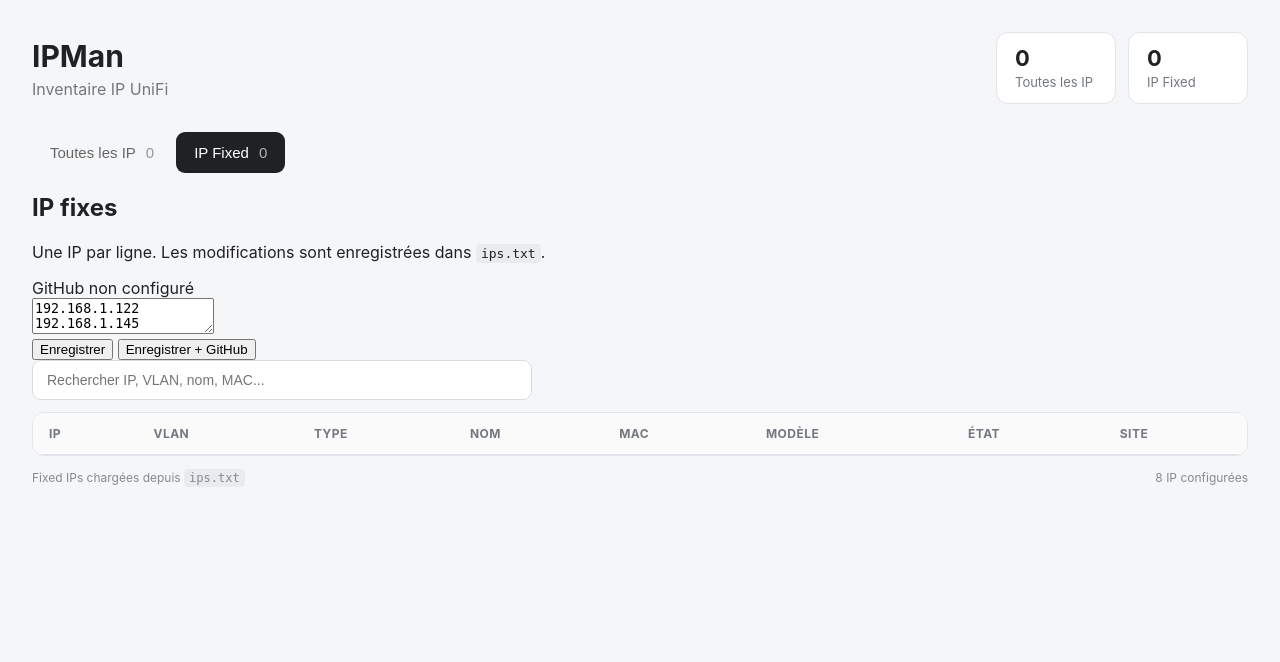
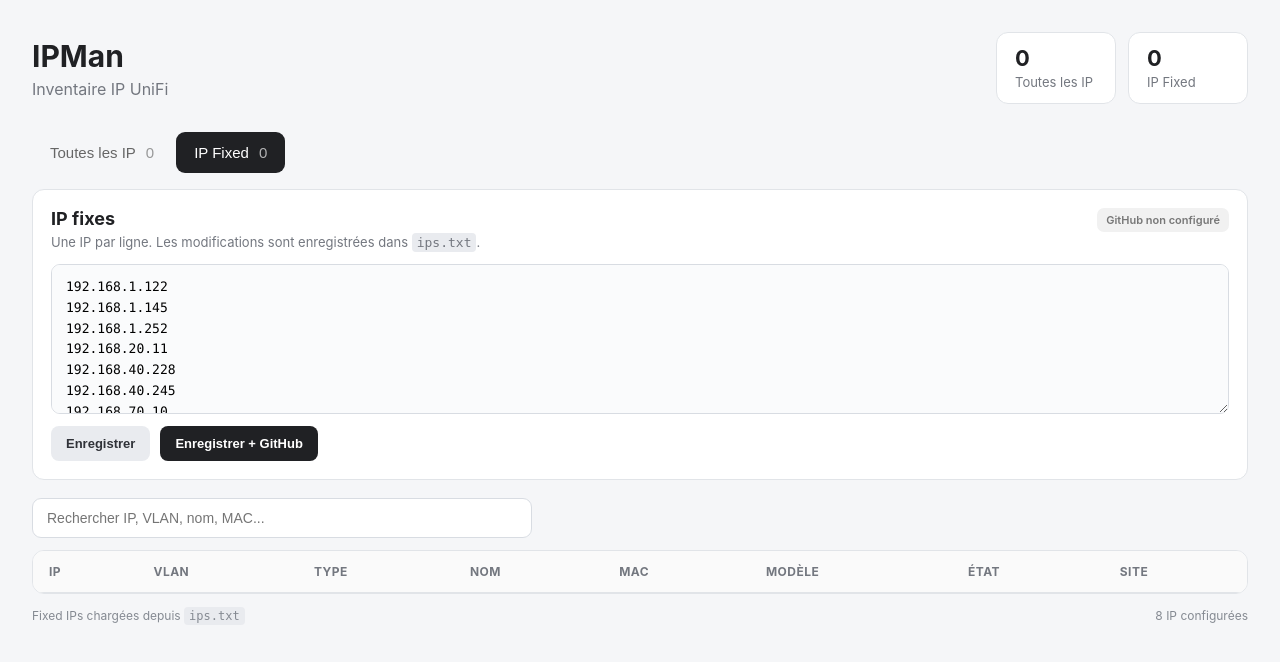
Before and after one commit to mfroger/ipman, a FastAPI app: page / in a window 1280 px wide, after a click that opens the changed part. Shown: the top 662 px of the page. Run offline with FastAPI, Linux system fonts and the light colour scheme; data that the repository does not hold is empty.

Commit message:
Style fixed IP editor

```diff
--- a/static/style.css
+++ b/static/style.css
@@ -10,7 +10,7 @@ body {
 }
 
 .container {
-    max-width: 1500px;
+    max-width: 1600px;
     margin: 0 auto;
     padding: 32px;
 }
@@ -208,6 +208,171 @@ tr:hover td {
     color: #d88900;
 }
 
+/* ============================================================
+   VLAN
+   ============================================================ */
+
+.vlan {
+    display: inline-block;
+    padding: 5px 10px;
+    border-radius: 7px;
+    font-size: 12px;
+    font-weight: 700;
+    background-color: #fef3c7;
+    color: #92400e;
+}
+
+.vlan-1 {
+    background-color: #e5e7eb;
+    color: #374151;
+}
+
+.vlan-20 {
+    background-color: #fee2e2;
+    color: #b91c1c;
+}
+
+.vlan-40 {
+    background-color: #dcfce7;
+    color: #15803d;
+}
+
+.vlan-50 {
+    background-color: #f3e8ff;
+    color: #7e22ce;
+}
+
+.vlan-70 {
+    background-color: #dbeafe;
+    color: #1d4ed8;
+}
+
+/* ============================================================
+   FIXED IP MANAGER
+   ============================================================ */
+
+.fixed-manager {
+    background: white;
+    border: 1px solid #e1e4e8;
+    border-radius: 12px;
+    padding: 18px;
+    margin-bottom: 18px;
+}
+
+.fixed-manager-header {
+    display: flex;
+    justify-content: space-between;
+    align-items: flex-start;
+    gap: 16px;
+    margin-bottom: 14px;
+}
+
+.fixed-manager h2 {
+    margin: 0;
+    font-size: 18px;
+}
+
+.fixed-manager p {
+    margin: 5px 0 0;
+    color: #73777f;
+    font-size: 13px;
+}
+
+.fixed-manager textarea {
+    display: block;
+    width: 100%;
+    min-height: 150px;
+    resize: vertical;
+    border: 1px solid #d8dce2;
+    border-radius: 9px;
+    padding: 12px 14px;
+    font-family: ui-monospace, SFMono-Regular, Menlo, monospace;
+    font-size: 13px;
+    line-height: 1.6;
+    outline: none;
+    background: #fafbfc;
+}
+
+.fixed-manager textarea:focus {
+    border-color: #777;
+    background: white;
+}
+
+.fixed-manager-actions {
+    display: flex;
+    align-items: center;
+    gap: 10px;
+    margin-top: 12px;
+    flex-wrap: wrap;
+}
+
+.button {
+    border: 0;
+    border-radius: 8px;
+    padding: 10px 15px;
+    font-size: 13px;
+    font-weight: 600;
+    cursor: pointer;
+}
+
+.button.primary {
+    background: #202124;
+    color: white;
+}
+
+.button.primary:hover {
+    background: #000;
+}
+
+.button.secondary {
+    background: #e9ebef;
+    color: #303238;
+}
+
+.button.secondary:hover {
+    background: #dde0e5;
+}
+
+.github-status {
+    display: inline-flex;
+    padding: 5px 9px;
+    border-radius: 7px;
+    background: #f1f1f1;
+    color: #777;
+    font-size: 11px;
+    font-weight: 600;
+}
+
+.github-status.configured {
+    background: #dcfce7;
+    color: #15803d;
+}
+
+.save-status {
+    font-size: 12px;
+}
+
+.save-status.loading {
+    color: #73777f;
+}
+
+.save-status.success {
+    color: #15803d;
+}
+
+.save-status.warning {
+    color: #a16207;
+}
+
+.save-status.error-status {
+    color: #b91c1c;
+}
+
+.save-status a {
+    color: inherit;
+    text-decoration: underline;
+}
+
 footer {
     display: flex;
     justify-content: space-between;
```
Also changed, not shown: other parts of static/style.css (+4 -49 lines).
